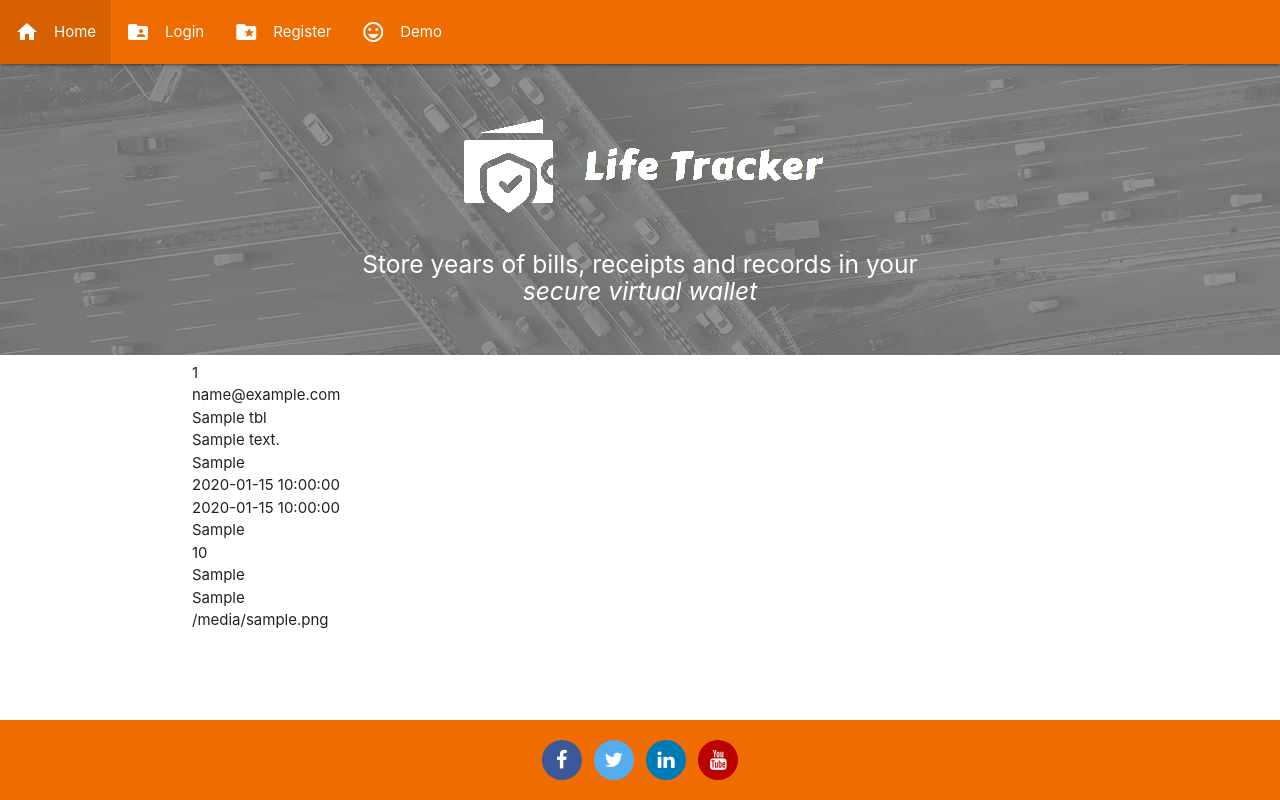
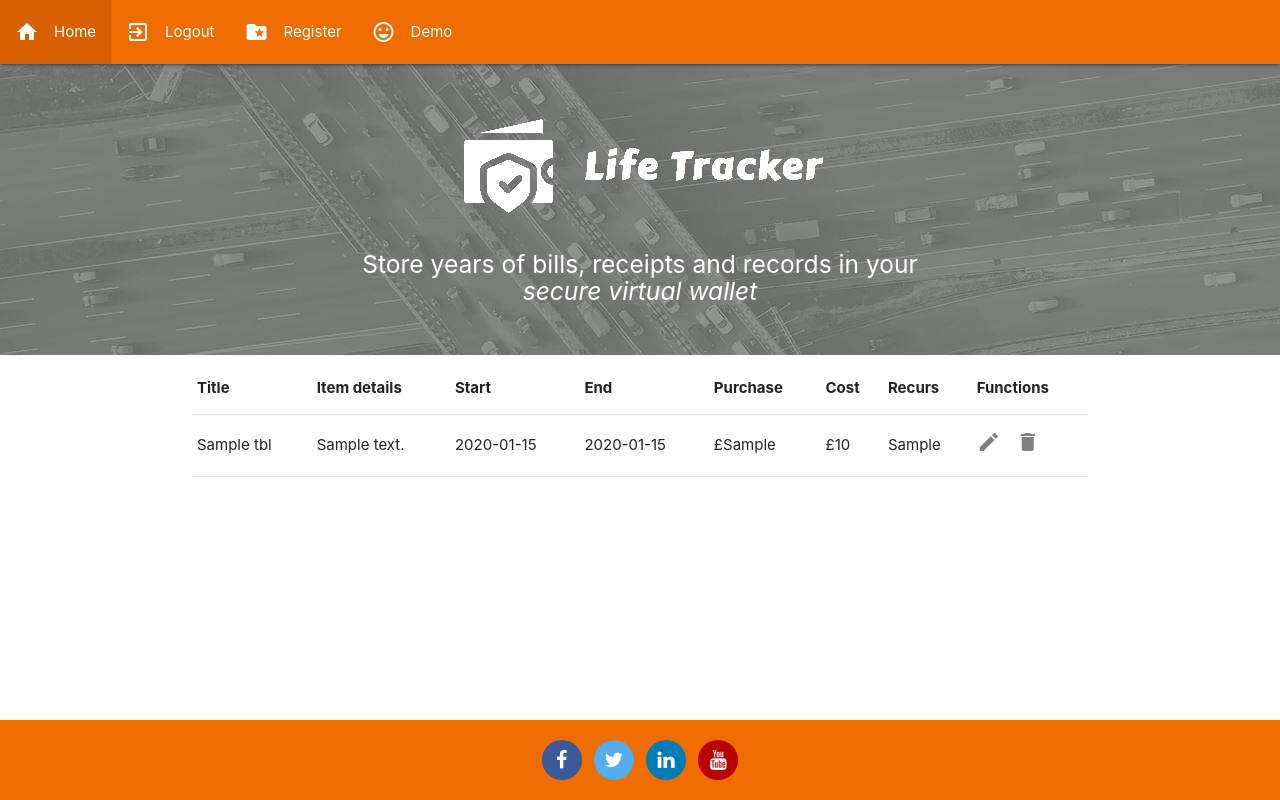
Before and after one commit to johnmiller1963/life-tracker, a Flask app: page /items in a window 1280 px wide. Run offline with Flask 2, Linux system fonts and the light colour scheme; the visitor is signed in with stand-in values (Sample User, id 1); a database or web service that is not in the repository returns one stand-in record (values such as "Sample title"); some libraries are stand-ins or nearby versions.

Commit message:
logout functionality added

```diff
--- a/app.py
+++ b/app.py
@@ -1,4 +1,5 @@
 import os
+from locale import currency
 from datetime import datetime
 from flask import (
     Flask, flash, render_template,
@@ -50,6 +51,8 @@ def register():
         # put the new user into 'session' cookie
         session["user_email"] = request.form.get("user_email").lower()
         flash("User Registration Successful!")
+        flash("Welcome, {}".format(
+            request.form.get("user_display_name")))
         #print("User Registration Successful!")
 
         # after correct registration direct user to add new items page NOT profile
@@ -92,9 +95,17 @@ def logon():
     return render_template("logon.html")
 
 
+@app.route("/logout")
+def logout():
+    session.clear()
+    flash("User logged out successfully")
+    return redirect(url_for("logon"))
+
+
 @app.route("/items")
 def items():
-    items = mongo.db.tbl_items.find()
+    print(session["user_email"])
+    items = mongo.db.tbl_items.find({"item_user_email" : session["user_email"]}).sort([("item_expiry_date", 1)])
     return render_template("items.html", items=items)
 
 
--- a/static/css/style.css
+++ b/static/css/style.css
@@ -101,8 +101,12 @@ i.icon-grey {
     color: rgb(128, 128, 128);
 }
 
+i.icon-orange {
+    color: #ef6c00;
+}
+
 .flask-text {
-    color: rgb(102, 102, 102);
+    color: orange;
     line-height: 2;
     text-align: center;
 }
--- a/templates/base.html
+++ b/templates/base.html
@@ -21,7 +21,11 @@
                 <!-- <a href="#!" class="brand-logo right">Logo</a> -->
                 <ul class="left">
                     <li><a href="{{ url_for('show_home') }}"><i class="active material-icons left hide-on-small-only">home</i>Home</a></li>
-                    <li><a href="{{ url_for('logon') }}"><i class="material-icons left hide-on-small-only">folder_shared</i>Login</a></li>
+                    {% if session.user_email %}
+                        <li><a href="{{ url_for('logout') }}"><i class="material-icons left hide-on-small-only">exit_to_app</i>Logout</a></li>
+                    {% else %}
+                        <li><a href="{{ url_for('logon') }}"><i class="material-icons left hide-on-small-only">folder_shared</i>Login</a></li>
+                    {% endif %}
                     <li><a href="{{ url_for('register') }}"><i class="material-icons left hide-on-small-only">folder_special</i>Register</a></li>
                     <li><a href="#"><i class="material-icons left hide-on-small-only">sentiment_very_satisfied</i>Demo</a></li>
                 </ul>
--- a/templates/items.html
+++ b/templates/items.html
@@ -1,17 +1,37 @@
 {% extends "base.html" %}
 {% block content %}
-    {% for item in items %}
-        {{ item._id }}<br>
-        {{ item.item_user_email }}<br>
-        {{ item.item_title }}<br>
-        {{ item.item_description }}<br>
-        {{ item.item_recurs }}<br>
-        {{ item.item_start_date }}<br>
-        {{ item.item_expiry_date }}<br>
-        {{ item.item_purchase_value }}<br>
-        {{ item.item_cost }}<br>
-        {{ item.item_recurs_months }}<br>
-        {{ item.item_hide }}<br>
-        {{ item.item_image_link }}<br>
-    {% endfor %}
+
+    <table class="highlight">
+        <thead>
+          <tr>
+              <th style="display:none;">ID</th>
+              <th>Title</th>
+              <th>Item details</th>
+              <th>Start</th>
+              <th>End</th>
+              <th>Purchase</th>
+              <th>Cost</th>
+              <th>Recurs</th>
+              <th>Functions</th>
+          </tr>
+        </thead>
+        <tbody>
+            {% for item in items %}
+                <tr>
+                    <td style="display:none;">{{ item._id }}</td>
+                    <td>{{ item.item_title }}</td>
+                    <td>{{ item.item_description }}</td>
+                    <td>{{ item.item_start_date.strftime('%Y-%m-%d') }}</td>
+                    <td>{{ item.item_expiry_date.strftime('%Y-%m-%d') }}</td>
+                    <td>£{{ item.item_purchase_value }}</td>
+                    <td>£{{ item.item_cost }}</td>
+                    <td>{{ item.item_recurs_months }}</td>
+                    <td>
+                        <a href="#"><i class="material-icons icon-grey">delete</i></a>
+                        <a href="#"><i class="material-icons icon-grey left">edit</i></a>
+                    </td>
+                </tr>
+            {% endfor %}
+        </tbody>
+    </table>
 {% endblock %}
```
